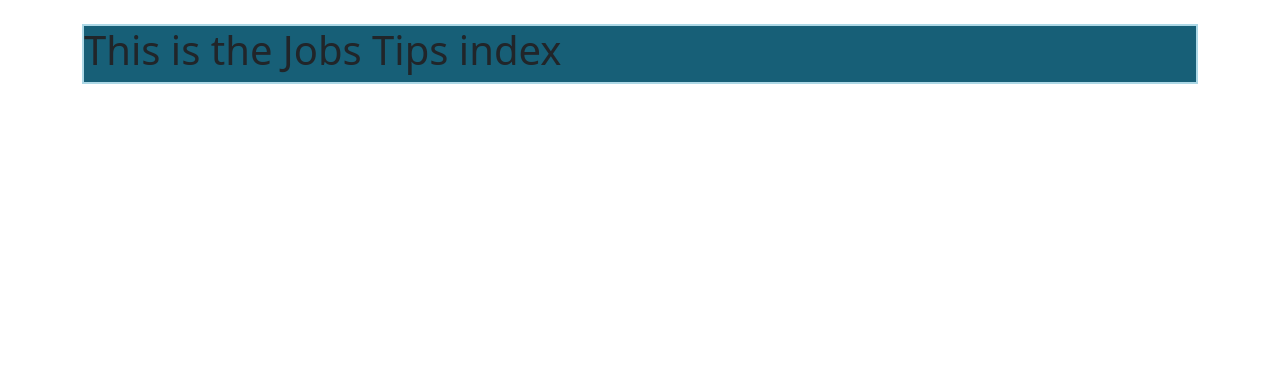
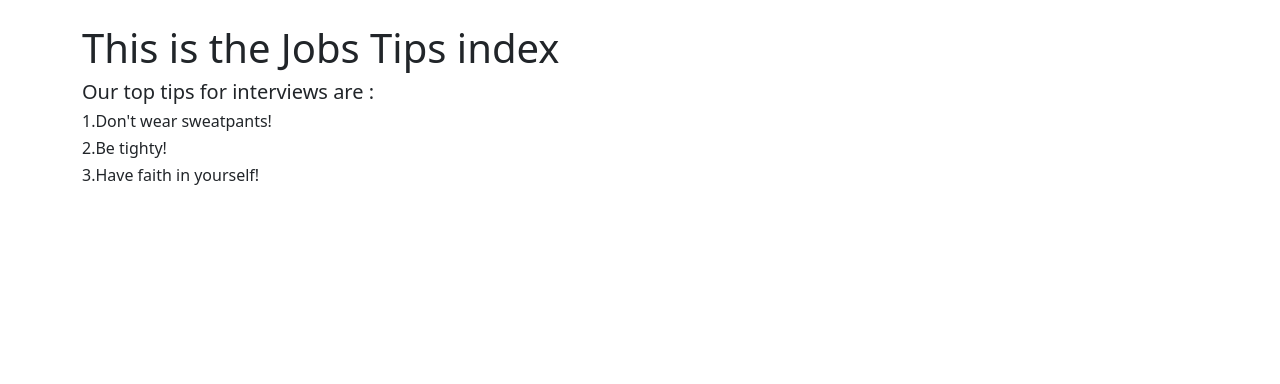
Before and after one commit to Hrafnkellh/group41-JobHunters, a Django app: page /jobtips in a window 1280 px wide. Shown: the part 73-457 px from the top of the page. Run offline with Django 5.2, Linux system fonts and the light colour scheme.

Commit message:
job tips update idk

```diff
--- a/JobHunters/templates/Jobs/job_tips.html
+++ b/JobHunters/templates/Jobs/job_tips.html
@@ -1,8 +1,12 @@
 {% extends 'base.html' %}
 {% block content %}
 
-    <div class="jobs">
+    <div class="h2">
         <h1>This is the Jobs Tips index</h1>
     </div>
 
+    <p class = "h5">Our top tips for interviews are :</p>
+    <p class = "h6">1.Don't wear sweatpants!</p>
+    <p class = "h6">2.Be tighty!</p>
+    <p class = "h6">3.Have faith in yourself!</p>
 {% endblock %}
```
